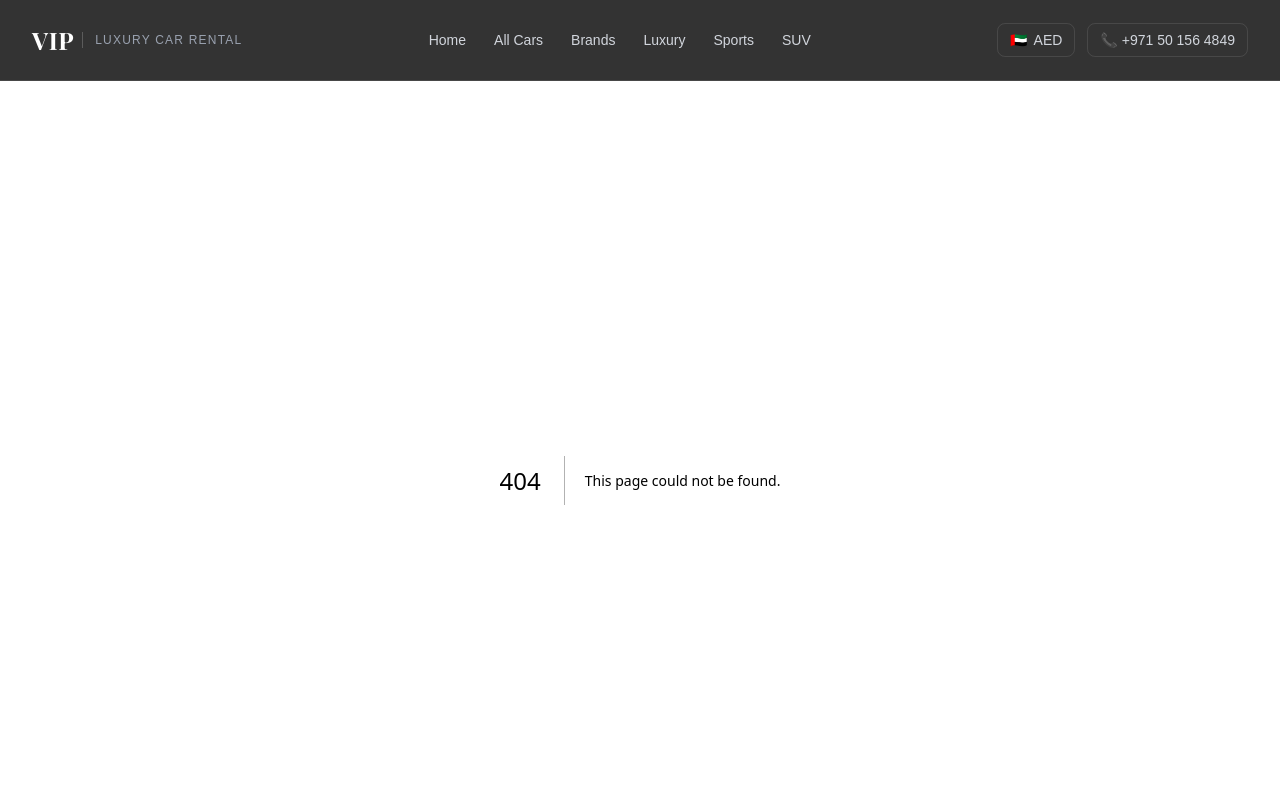
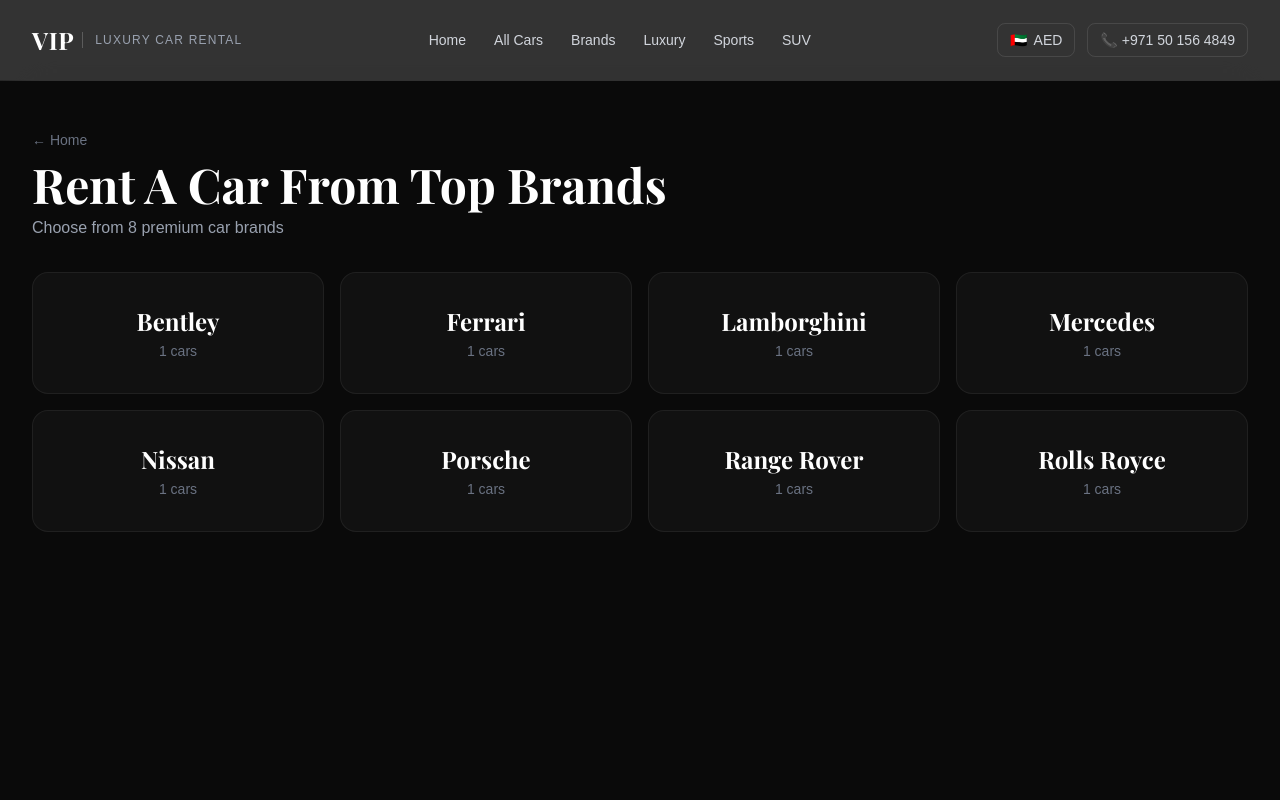
Before and after one commit to iSachinnayi/vip-luxury-car-rental, a Next.js app: page /brand in a window 1280 px wide. Before the commit this address had no page. Shown: the top 800 px of the page. Built offline with nearby package versions, Linux system fonts and the light colour scheme; a web font is replaced by a local one.

Commit message:
Steps 11-12: Brand pages + Category pages + Brand listing

```diff
--- /dev/null
+++ b/src/app/[slug]/page.tsx
@@ -0,0 +1,103 @@
+// ═══════════════════════════════════════════════
+//  Brand/Category Page — Dynamic Route
+//  Handles: /rent-lamborghini-in-dubai, /sports-car-rental-in-dubai, etc.
+// ═══════════════════════════════════════════════
+
+import { notFound } from "next/navigation";
+import Link from "next/link";
+import { sampleCars } from "@/data/sampleCars";
+import CarCard from "@/components/CarCard";
+
+// Brand pages from existing site
+const BRAND_SLUGS = [
+  "rent-lamborghini-in-dubai", "rent-ferrari-in-dubai", "rent-rolls-royce-in-dubai",
+  "rent-bentley-in-dubai", "rent-porsche-in-dubai", "rent-mercedes-in-dubai",
+  "rent-bmw-in-dubai", "rent-audi-in-dubai", "rent-range-rover-in-dubai",
+  "rent-nissan-in-dubai", "rent-chevrolet-in-dubai", "rent-mclaren-in-dubai",
+  "rent-cadillac-in-dubai", "rent-gmc-in-dubai", "rent-toyota-in-dubai",
+  "rent-volkswagen-in-dubai", "rent-mini-cooper-in-dubai", "rent-ford-in-dubai",
+];
+
+const CATEGORY_SLUGS = [
+  { slug: "sports-car-rental-in-dubai", name: "Sports Car" },
+  { slug: "luxury-car-rental-in-dubai", name: "Luxury Car" },
+  { slug: "suv-car-rental-in-dubai", name: "SUV Car" },
+];
+
+function getBrandName(slug: string): string {
+  return slug
+    .replace("rent-", "")
+    .replace("-in-dubai", "")
+    .split("-")
+    .map((w) => w.charAt(0).toUpperCase() + w.slice(1))
+    .join(" ");
+}
+
+function getCategoryName(slug: string): string | null {
+  const cat = CATEGORY_SLUGS.find((c) => c.slug === slug);
+  return cat ? cat.name : null;
+}
+
+export function generateStaticParams() {
+  return [...BRAND_SLUGS, ...CATEGORY_SLUGS.map((c) => c.slug)].map((slug) => ({ slug }));
+}
+
+export default async function BrandCategoryPage({ params }: { params: Promise<{ slug: string }> }) {
+  const { slug } = await params;
+
+  const isBrand = BRAND_SLUGS.includes(slug);
+  const isCategory = CATEGORY_SLUGS.some((c) => c.slug === slug);
+
+  if (!isBrand && !isCategory) return notFound();
+
+  const brandName = isBrand ? getBrandName(slug) : "";
+  const categoryName = isCategory ? getCategoryName(slug)! : "";
+  const pageTitle = isBrand ? `Rent ${brandName} in Dubai` : `${categoryName} Rental in Dubai`;
+
+  // Filter cars
+  let filteredCars = sampleCars;
+  if (isBrand) {
+    filteredCars = sampleCars.filter(
+      (c) => c.brand.toLowerCase() === brandName.toLowerCase()
+    );
+  }
+  if (isCategory) {
+    filteredCars = sampleCars.filter(
+      (c) => c.car_type.toLowerCase() === categoryName.toLowerCase().replace(" car", "")
+    );
+  }
+
+  return (
+    <main className="min-h-screen bg-dark pt-8 md:pt-12">
+      <div className="max-w-7xl mx-auto px-4 md:px-8">
+        {/* Header */}
+        <div className="mb-8">
+          <Link href="/" className="text-sm text-gray-500 hover:text-gold transition-colors">
+            ← Home
+          </Link>
+          <h1 className="font-serif text-3xl md:text-5xl font-bold text-white mt-2">
+            {pageTitle}
+          </h1>
+          <p className="text-gray-400 mt-2">
+            {filteredCars.length} cars available
+          </p>
+        </div>
+
+        {/* Car Grid */}
+        {filteredCars.length === 0 ? (
+          <div className="text-center py-20">
+            <div className="text-4xl mb-4">🚗</div>
+            <h3 className="text-xl font-bold text-white mb-2">No cars available</h3>
+            <p className="text-gray-400">Check other categories</p>
+          </div>
+        ) : (
+          <div className="grid grid-cols-1 md:grid-cols-2 lg:grid-cols-3 xl:grid-cols-4 gap-4 md:gap-6 pb-16">
+            {filteredCars.map((car, i) => (
+              <CarCard key={car.id} car={car} index={i} />
+            ))}
+          </div>
+        )}
+      </div>
+    </main>
+  );
+}
--- /dev/null
+++ b/src/app/brand/page.tsx
@@ -0,0 +1,55 @@
+// ═══════════════════════════════════════════════
+//  Brand Listing Page — /brand
+//  Grid of all available car brands
+// ═══════════════════════════════════════════════
+
+import Link from "next/link";
+import { sampleCars } from "@/data/sampleCars";
+
+const BRANDS = [
+  ...new Set(sampleCars.map((c) => c.brand)),
+].sort();
+
+export default function BrandPage() {
+  return (
+    <main className="min-h-screen bg-dark pt-8 md:pt-12">
+      <div className="max-w-7xl mx-auto px-4 md:px-8 pb-16">
+        <div className="mb-8">
+          <Link href="/" className="text-sm text-gray-500 hover:text-gold transition-colors">
+            ← Home
+          </Link>
+          <h1 className="font-serif text-3xl md:text-5xl font-bold text-white mt-2">
+            Rent A Car From Top Brands
+          </h1>
+          <p className="text-gray-400 mt-2">
+            Choose from {BRANDS.length} premium car brands
+          </p>
+        </div>
+
+        <div className="grid grid-cols-2 md:grid-cols-3 lg:grid-cols-4 gap-4">
+          {BRANDS.map((brand) => {
+            const count = sampleCars.filter(
+              (c) => c.brand.toLowerCase() === brand.toLowerCase()
+            ).length;
+            const slug = `rent-${brand.toLowerCase().replace(/\s+/g, "-")}-in-dubai`;
+
+            return (
+              <Link
+                key={brand}
+                href={`/${slug}`}
+                className="group p-6 md:p-8 rounded-2xl glass-card
+                           hover:border-gold/30 hover:bg-white/[0.05] transition-all text-center"
+              >
+                <div className="font-serif text-lg md:text-2xl font-bold text-white
+                              group-hover:text-gold transition-colors">
+                  {brand}
+                </div>
+                <p className="text-sm text-gray-500 mt-1">{count} cars</p>
+              </Link>
+            );
+          })}
+        </div>
+      </div>
+    </main>
+  );
+}
```
Also changed, not shown: public/placeholder-car.webp (added), public/safe-payment.webp (added).
